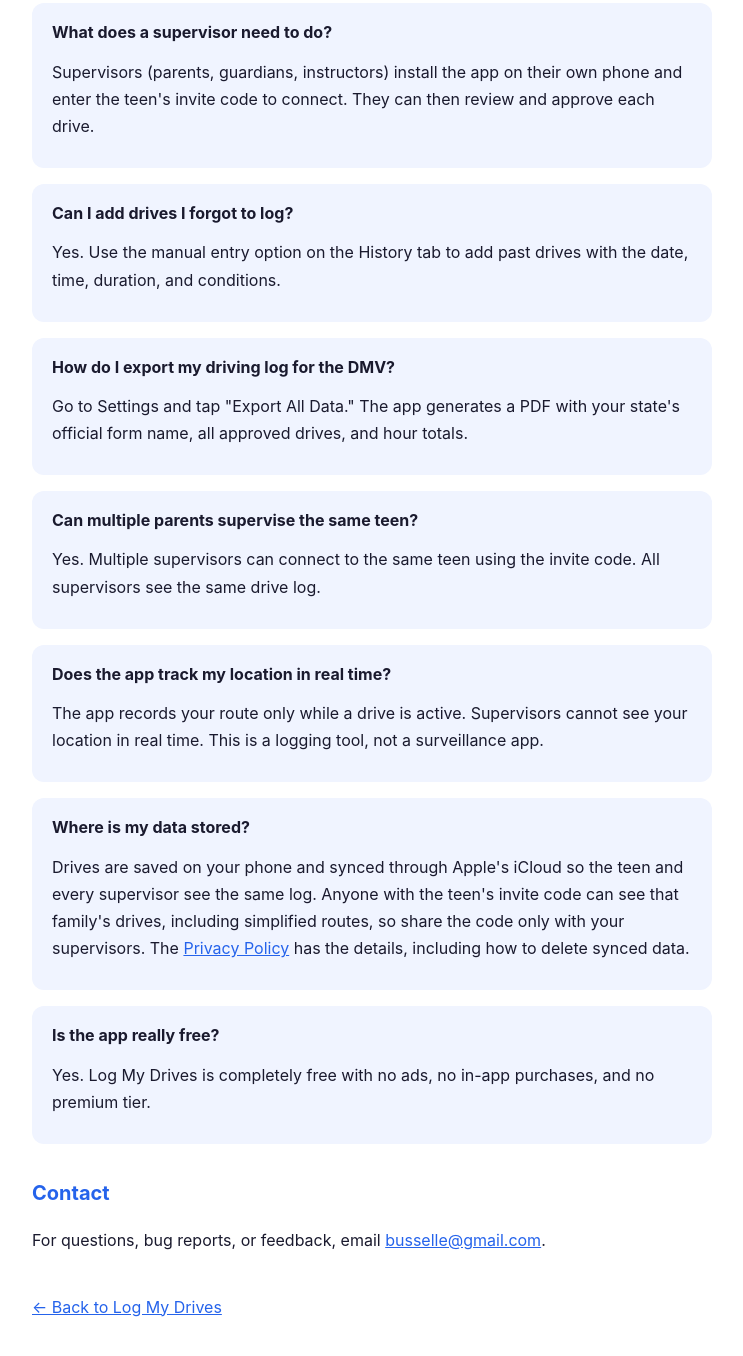
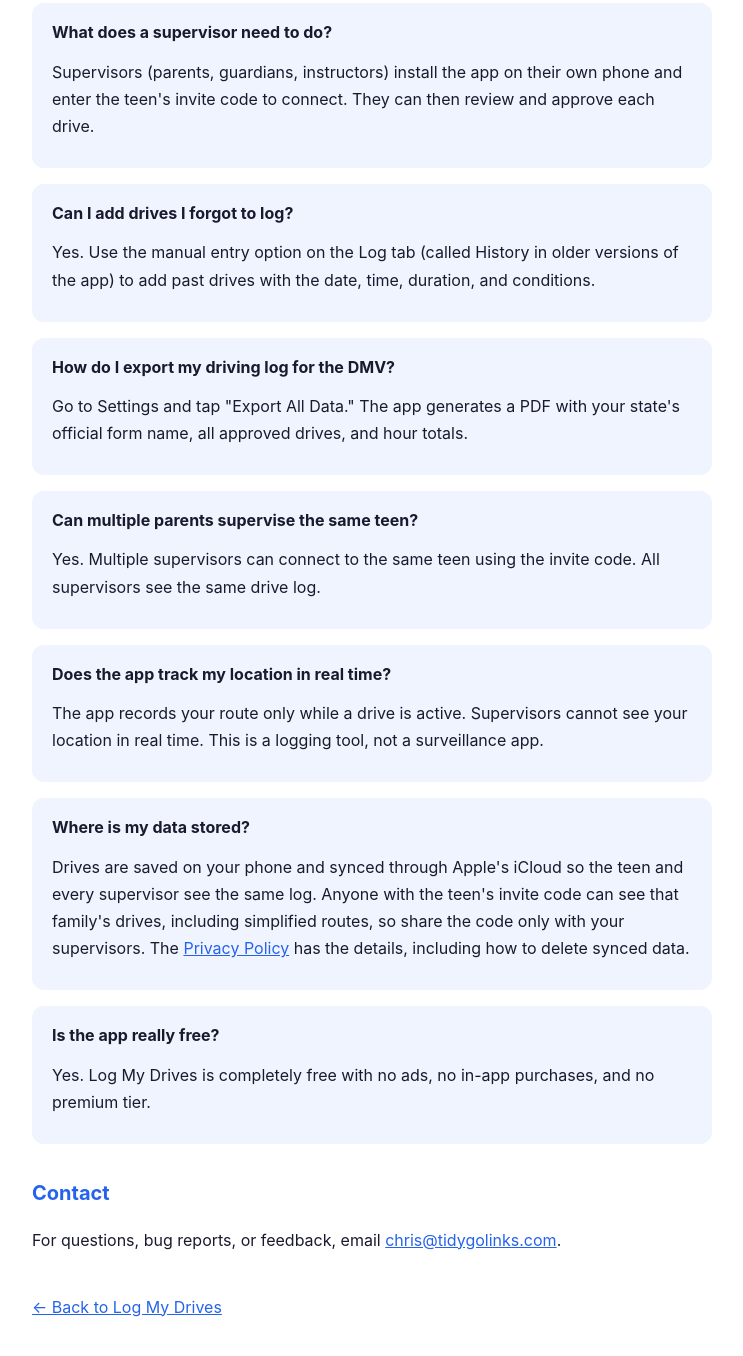
Before and after one commit to freecodecollective/log-my-drives, a plain HTML site: page support.html in a window 1280 px wide. Shown: the part 668-2024 px from the top of the page, without its empty margins (268-1011 px from the left). Drawn offline with Linux system fonts and the light colour scheme.

Commit message:
Site: use chris@tidygolinks.com and call the History tab Log
The app's Report a Problem form and support link use
chris@tidygolinks.com, so the site now does too. The next app update
renames the History tab to Log; the FAQ says both until everyone has it.

Co-Authored-By: Claude Opus 5.5 <noreply@anthropic.com>

```diff
--- a/support.html
+++ b/support.html
@@ -39,7 +39,7 @@
 
 <div class="faq">
   <strong>Can I add drives I forgot to log?</strong>
-  <p>Yes. Use the manual entry option on the History tab to add past drives with the date, time, duration, and conditions.</p>
+  <p>Yes. Use the manual entry option on the Log tab (called History in older versions of the app) to add past drives with the date, time, duration, and conditions.</p>
 </div>
 
 <div class="faq">
@@ -68,7 +68,7 @@
 </div>
 
 <h2>Contact</h2>
-<p>For questions, bug reports, or feedback, email <a href="mailto:busselle@gmail.com">busselle@gmail.com</a>.</p>
+<p>For questions, bug reports, or feedback, email <a href="mailto:chris@tidygolinks.com">chris@tidygolinks.com</a>.</p>
 
 <p style="margin-top: 40px;"><a href="./">&larr; Back to Log My Drives</a></p>
 </body>
```
Also changed, not shown: privacy.html (+2 -2 lines).
